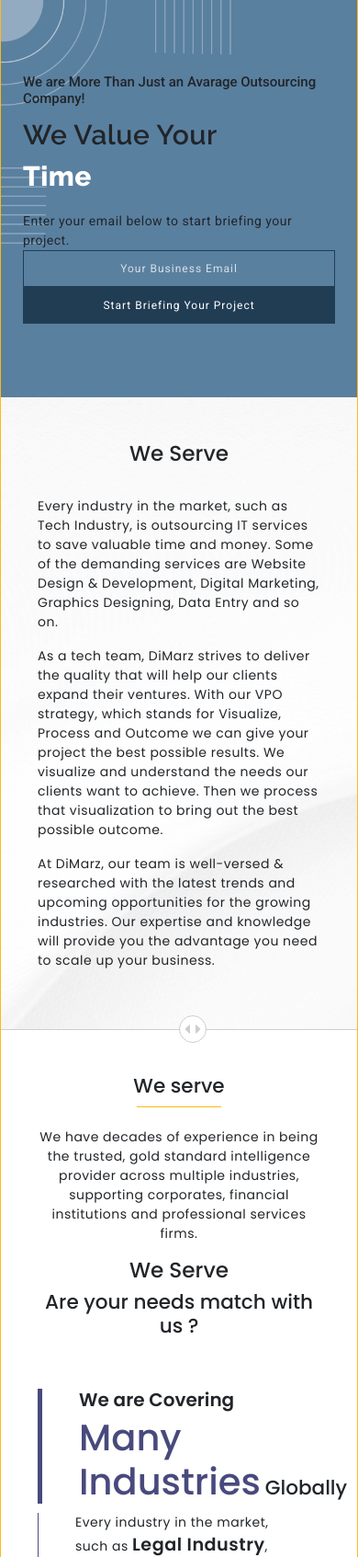
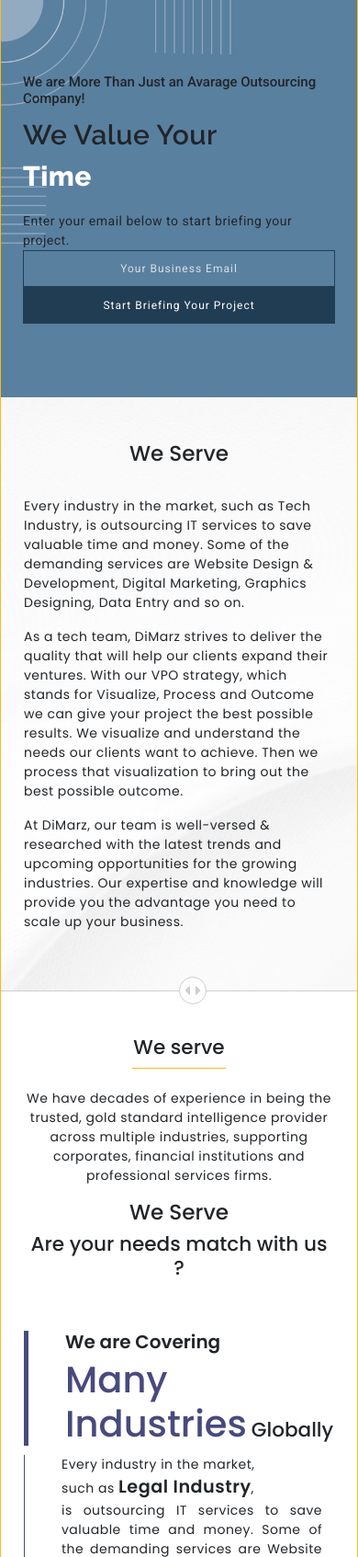
Before and after one commit to rixetbd/site-layout, a PHP site: page / in a window 390 px wide. Shown: the top 1693 px of the page at 92% size. Run offline with PHP 8.4, Linux system fonts and the light colour scheme; some libraries are stand-ins or nearby versions.

Commit message:
Update d-mobile.css

```diff
--- a/css/d-mobile.css
+++ b/css/d-mobile.css
@@ -35,6 +35,7 @@
         display: unset;
     }
     .border_one1{border: none;}
+    .padding_40{padding: 0 25px;}
     .briefing_div input:focus,
     .briefing_div button,
     .briefing_div input {width: 100%;text-align: center;font-size: 12px;letter-spacing: 1px;height: 40px;padding: 10px;}
```
